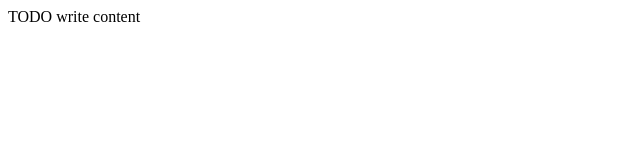
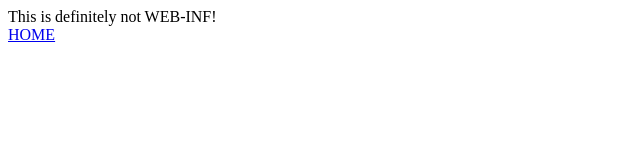
Before and after one commit to orb/static, a plain HTML site: page web/NOT-WEB-INF/really.html in a window 1280 px wide. Shown: the whole page, without its empty margins (0-640 px from the left). Drawn offline with Linux system fonts and the light colour scheme.

Commit message:
more commits

```diff
--- a/web/NOT-WEB-INF/really.html
+++ b/web/NOT-WEB-INF/really.html
@@ -1,9 +1,4 @@
 <!DOCTYPE html>
-<!--
-To change this license header, choose License Headers in Project Properties.
-To change this template file, choose Tools | Templates
-and open the template in the editor.
--->
 <html>
     <head>
         <title>TODO supply a title</title>
@@ -11,6 +6,8 @@ and open the template in the editor.
         <meta name="viewport" content="width=device-width, initial-scale=1.0">
     </head>
     <body>
-        <div>TODO write content</div>
+        <div>This is definitely not WEB-INF!</div>
+
+        <a href="/static/index.html">HOME</a>
     </body>
 </html>
```
